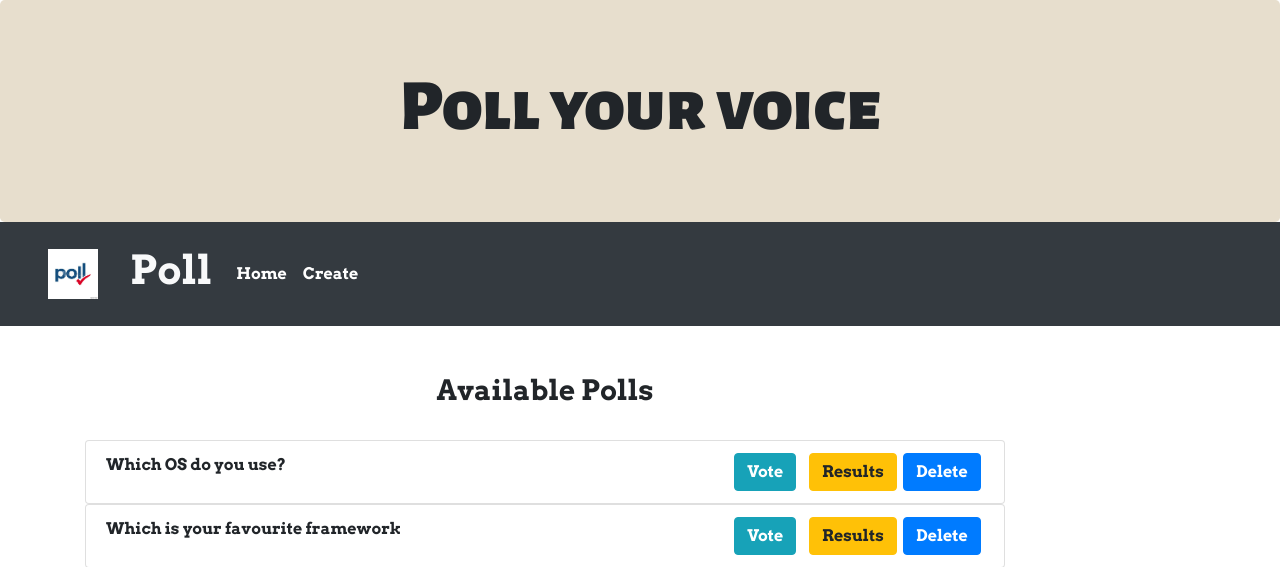
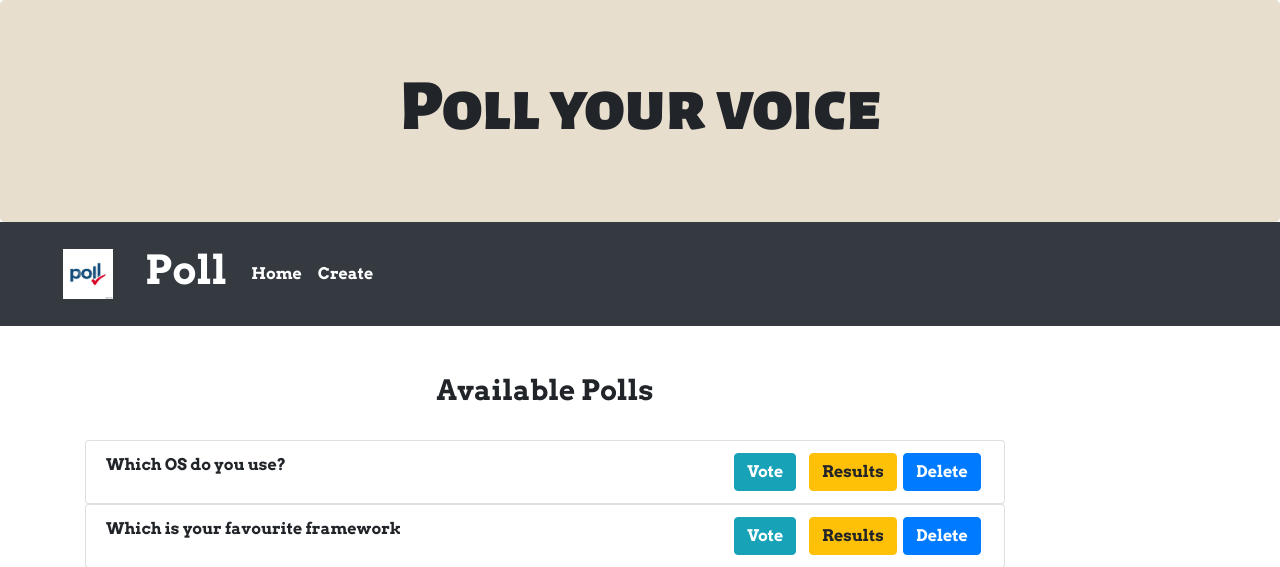
Before and after one commit to kaushal349/webd_project, a Django app: page / in a window 1280 px wide. Shown: the top 567 px of the page. Run offline with Django 3.2, Linux system fonts and the light colour scheme; data comes from the database, SQL or seed files in the repository; some libraries are stand-ins or nearby versions.

Commit message:
final change

```diff
--- a/poll/templates/poll/base.html
+++ b/poll/templates/poll/base.html
@@ -29,28 +29,29 @@
     </div>
 
     <!-- navbar -->
-    <navbar class="navbar navbar-expand-sm bg-dark text-light">
+    <navbar class="navbar navbar-expand-sm bg-dark navbar-dark">
+      <div class="container-fluid">
         <div class="navbar-brand">
           <img src="{% static 'logo.jpg' %}" height="50px" width="50px" alt="Poll">
         </div>
         <span class="navbar-text px-3">
-        <h1>Poll</h1>
+          <h1 class="text-white">Poll</h1>
         </span>
-      <button class="navbar-toggler" data-toggle = "collapse" data-target = "#navbar_items">
+        <button class="navbar-toggler custom-toggler" data-toggle = "collapse" data-target = "#navbar_items">
           <span class="navbar-toggler-icon"></span>
         </button>
 
-      <div class="collapse navbar-collapse" id = "navbar_items">
+        <div class="collapse navbar-collapse text-center" id = "navbar_items">
 
-        <ul class="navbar-nav">
-          <li class="nav-item py-2">
+          <ul class="nav navbar-nav">
+            <li class="nav-item">
               <a href="{% url 'home' %}" class="nav-link text-white">Home</a>
             </li>
-          <li class="nav-item py-2">
+            <li class="nav-item">
               <a href="{% url 'create' %}" class="nav-link text-white">Create</a>
             </li>
           </ul>
-
+        </div>
       </div>
     </navbar>
 
```
Also changed, not shown: poll/static/main.css (line endings or trailing spaces). Lines whose indentation alone changed are shown as unchanged.
